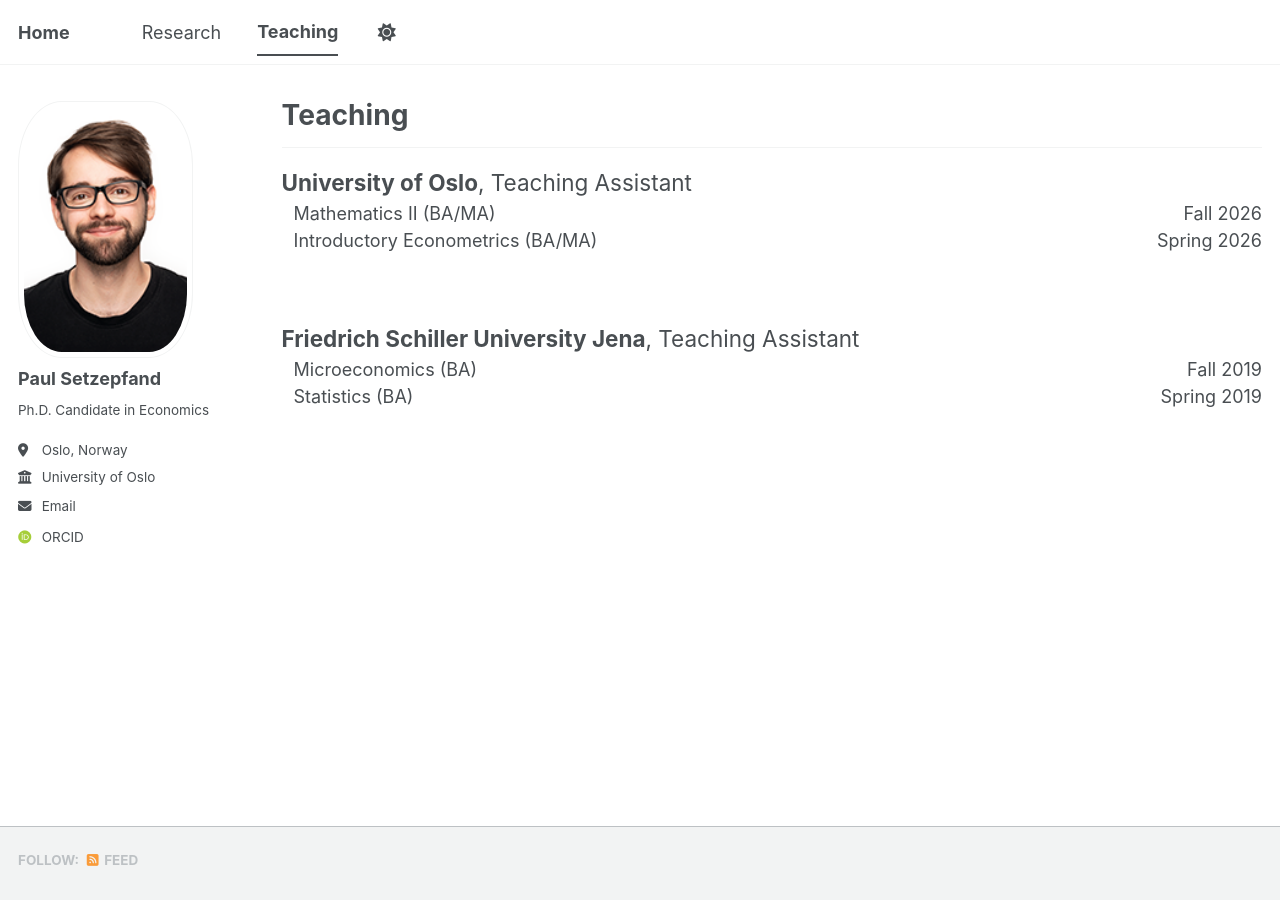
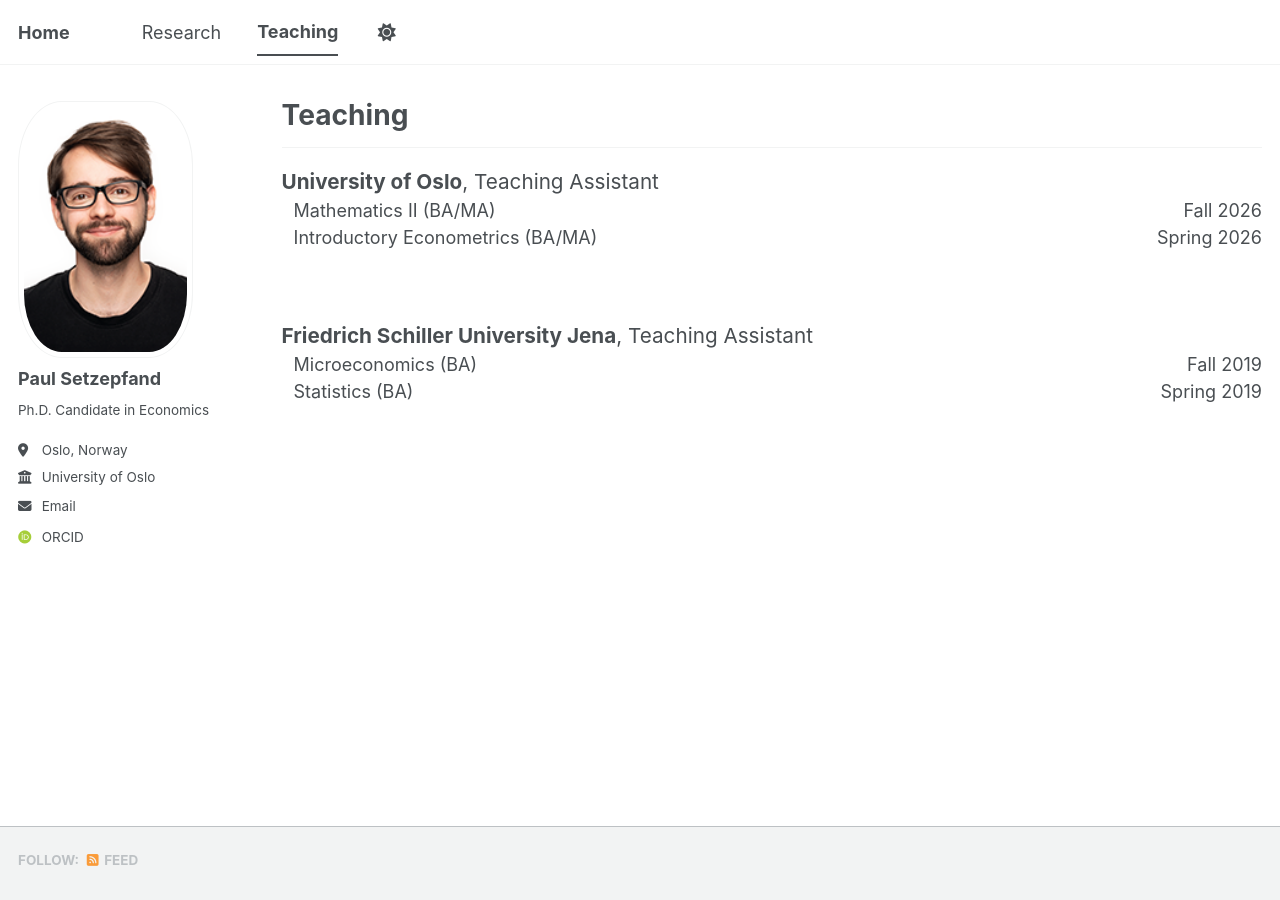
Before and after one commit to paulsetzepfand/paulsetzepfand.github.io, a Jekyll site: the page built from _pages/teaching.md, in a window 1280 px wide. Built offline with Jekyll 4.4.1, drawn with Linux system fonts in a browser that asks for light colours; some web fonts are replaced; a script bundle is joined from its source files by our own code; library files that are not in the unit come from our copies.

Commit message:
Update teaching.md

```diff
--- a/_pages/teaching.md
+++ b/_pages/teaching.md
@@ -7,7 +7,7 @@ layout: archive
 
 ---
 
-<div style="font-size: 1.25em;">
+<div style="font-size: 1.15em;">
   <strong>University of Oslo</strong>, <span style="font-weight: normal;">Teaching Assistant</span>
 </div>
 
@@ -23,7 +23,7 @@ layout: archive
 
 <br>
 
-<div style="font-size: 1.25em;">
+<div style="font-size: 1.15em;">
   <strong>Friedrich Schiller University Jena</strong>, <span style="font-weight: normal;">Teaching Assistant</span>
 </div>
 
```
